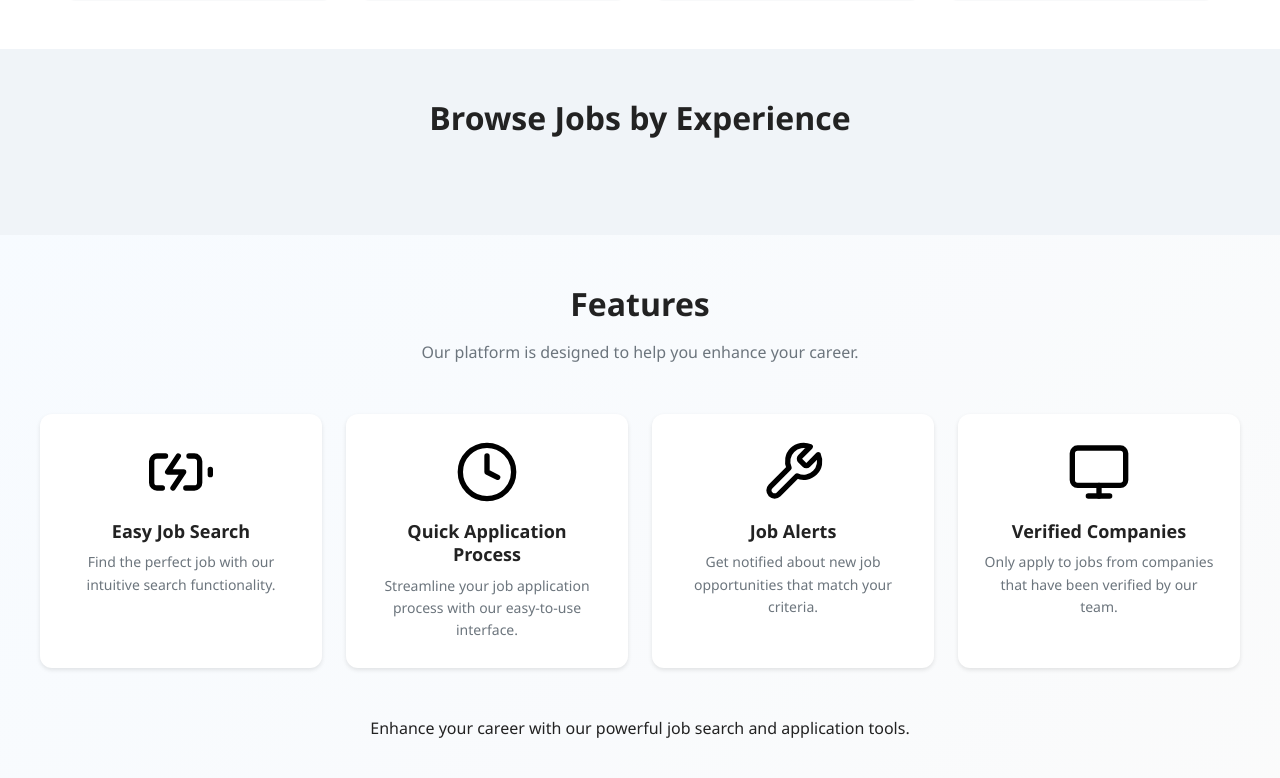
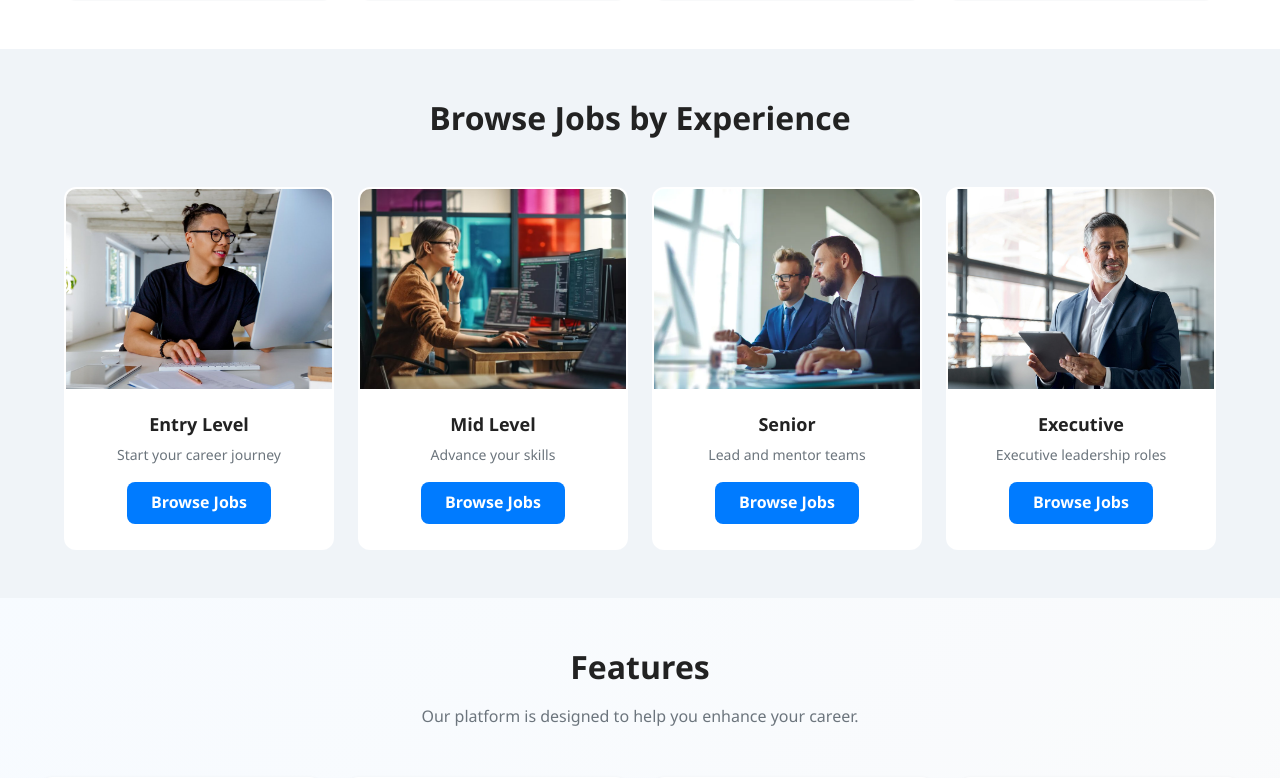
Before and after one commit to islammeawy/Job-Search-Website, a Django app: page / in a window 1280 px wide. Shown: the part 1627-2405 px from the top of the page. Run offline with Django 5.2, Linux system fonts and the light colour scheme; data comes from the database, SQL or seed files in the repository.

Commit message:
Add experience cards for job browsing in the homepage

```diff
--- a/mysite/jobs/templates/index.html
+++ b/mysite/jobs/templates/index.html
@@ -90,7 +90,33 @@
     </div>
 
     <div class="experience-categories" aria-live="polite">
-      <!-- Dynamic experience cards will be rendered here by main.js -->
+      <div class="experience-card">
+        <img src="{% static 'images/enty-level-IT_1500x680.jfif' %}" alt="Entry Level Jobs">
+        <h3>Entry Level</h3>
+        <p>Start your career journey</p>
+        <a href="{% url 'search' %}?experience=entry" class="btn btn-small">Browse Jobs</a>
+      </div>
+
+      <div class="experience-card">
+        <img src="{% static 'images/mid level.jpg' %}" alt="Mid Level Jobs">
+        <h3>Mid Level</h3>
+        <p>Advance your skills</p>
+        <a href="{% url 'search' %}?experience=mid" class="btn btn-small">Browse Jobs</a>
+      </div>
+
+      <div class="experience-card">
+        <img src="{% static 'images/senior.webp' %}" alt="Senior Jobs">
+        <h3>Senior</h3>
+        <p>Lead and mentor teams</p>
+        <a href="{% url 'search' %}?experience=senior" class="btn btn-small">Browse Jobs</a>
+      </div>
+
+      <div class="experience-card">
+        <img src="{% static 'images/excecutive.jpg' %}" alt="Executive Jobs">
+        <h3>Executive</h3>
+        <p>Executive leadership roles</p>
+        <a href="{% url 'search' %}?experience=executive" class="btn btn-small">Browse Jobs</a>
+      </div>
     </div>
   </div>
 </section>
```
